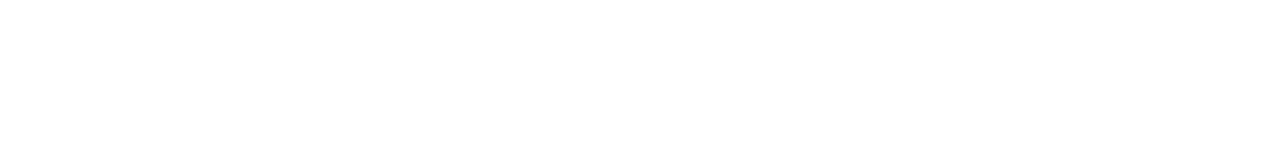
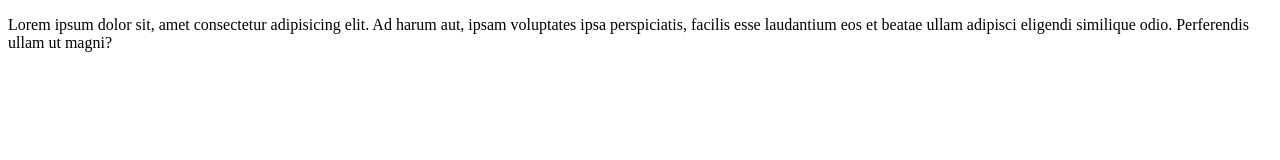
Before and after one commit to JacksonBFigueiredo/projeto-01-git, a plain HTML site: page index.html in a window 1280 px wide. Drawn offline with Linux system fonts and the light colour scheme.

Commit message:
Adicionado testo no body

```diff
--- a/index.html
+++ b/index.html
@@ -6,6 +6,6 @@
     <title>Curso Git e GitHub</title>
 </head>
 <body>
-
+    <p>Lorem ipsum dolor sit, amet consectetur adipisicing elit. Ad harum aut, ipsam voluptates ipsa perspiciatis, facilis esse laudantium eos et beatae ullam adipisci eligendi similique odio. Perferendis ullam ut magni?</p>
 </body>
 </html>
```
